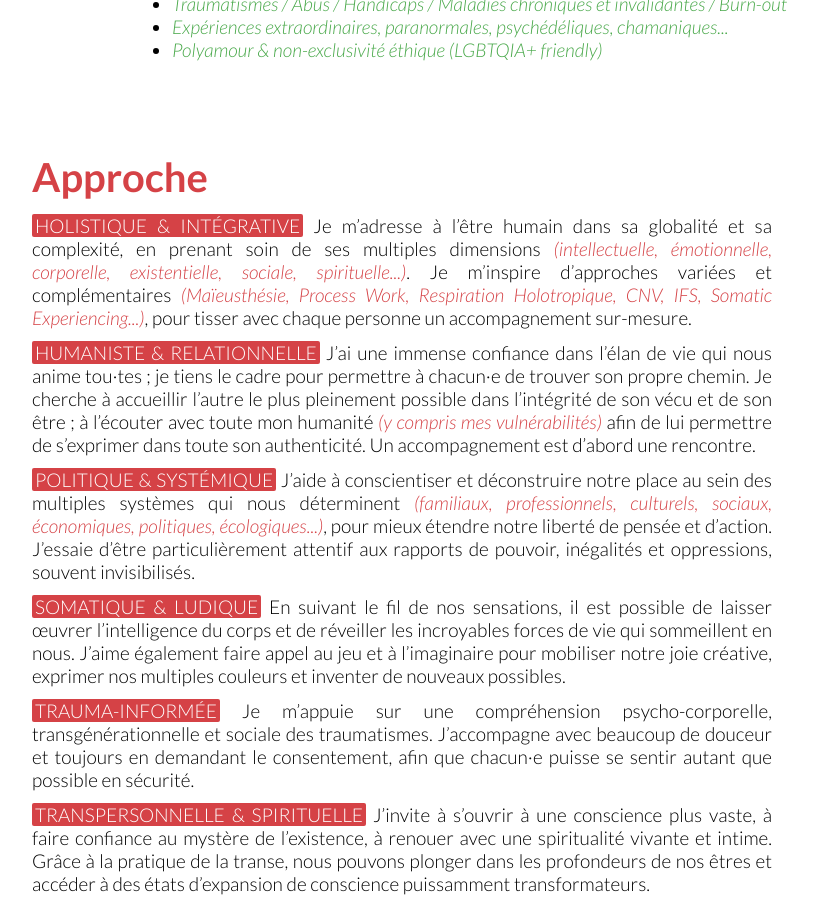
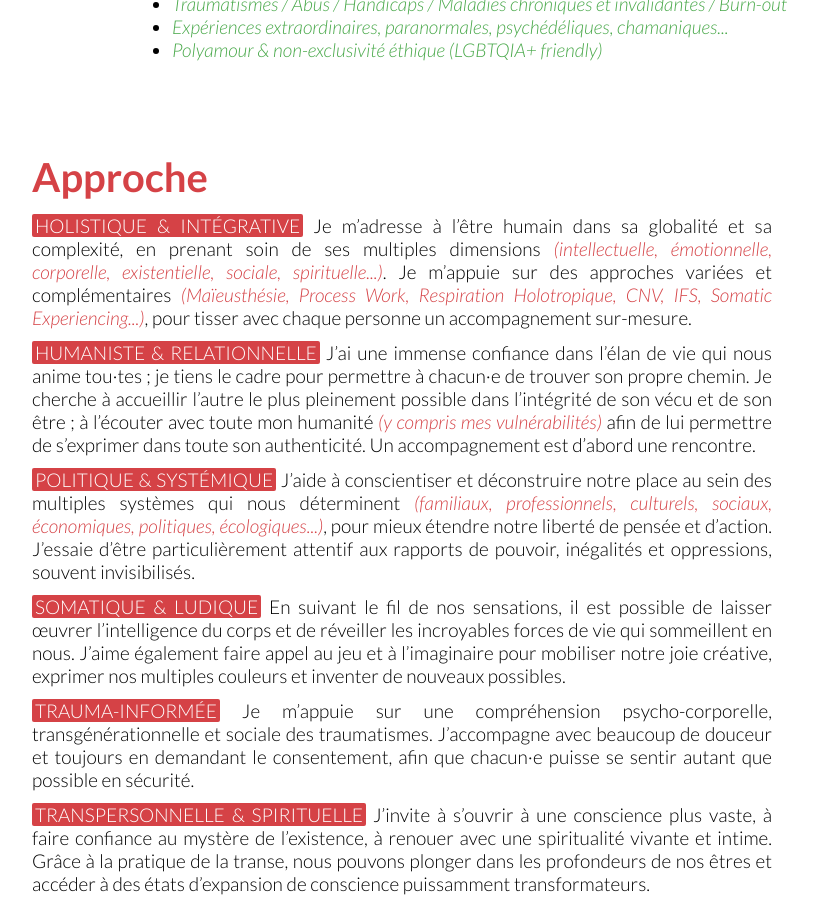
Before and after one commit to leomatteudi/leomatteudi, a Jekyll site: the page built from pages/1-individus.html, in a window 1280 px wide and 900 px high, scrolled down 1521 px. Shown: the whole window, without its empty margins (178-995 px from the left). Built offline with Jekyll 4.4.1, drawn with Linux system fonts in a browser that asks for light colours.

Commit message:
Update 1-individus.html

```diff
--- a/pages/1-individus.html
+++ b/pages/1-individus.html
@@ -32,7 +32,7 @@ title: Individus
 
 <div id="approche" class="block red">
 	<h2>Approche</h2>
-	<p><strong>HOLISTIQUE & INTÉGRATIVE</strong> Je m’adresse à l’être humain dans sa globalité et sa complexité, en prenant soin de ses multiples dimensions <em>(intellectuelle, émotionnelle, corporelle, existentielle, sociale, spirituelle...)</em>. Je m’inspire d’approches variées et complémentaires <em>(Maïeusthésie, Process Work, Respiration Holotropique, CNV, IFS, Somatic Experiencing...)</em>, pour tisser avec chaque personne un accompagnement sur-mesure.</p>
+	<p><strong>HOLISTIQUE & INTÉGRATIVE</strong> Je m’adresse à l’être humain dans sa globalité et sa complexité, en prenant soin de ses multiples dimensions <em>(intellectuelle, émotionnelle, corporelle, existentielle, sociale, spirituelle...)</em>. Je m’appuie sur des approches variées et complémentaires <em>(Maïeusthésie, Process Work, Respiration Holotropique, CNV, IFS, Somatic Experiencing...)</em>, pour tisser avec chaque personne un accompagnement sur-mesure.</p>
 	<p><strong>HUMANISTE & RELATIONNELLE</strong> J’ai une immense confiance dans l’élan de vie qui nous anime tou·tes&nbsp;; je tiens le cadre pour permettre à chacun·e de trouver son propre chemin. Je cherche à accueillir l’autre le plus pleinement possible dans l’intégrité de son vécu et de son être&nbsp;; à l’écouter avec toute mon humanité <em>(y compris mes vulnérabilités)</em> afin de lui permettre de s’exprimer dans toute son authenticité. Un accompagnement est d’abord une rencontre.</p>
 	<p><strong>POLITIQUE & SYSTÉMIQUE</strong> J’aide à conscientiser et déconstruire notre place au sein des multiples systèmes qui nous déterminent <em>(familiaux, professionnels, culturels, sociaux, économiques, politiques, écologiques...)</em>, pour mieux étendre notre liberté de pensée et d’action. J’essaie d’être particulièrement attentif aux rapports de pouvoir, inégalités et oppressions, souvent invisibilisés.</p>
 	<p><strong>SOMATIQUE & LUDIQUE</strong> En suivant le fil de nos sensations, il est possible de laisser œuvrer l’intelligence du corps et de réveiller les incroyables forces de vie qui sommeillent en nous. J’aime également faire appel au jeu et à l’imaginaire pour mobiliser notre joie créative, exprimer nos multiples couleurs et inventer de nouveaux possibles.</p>
```
